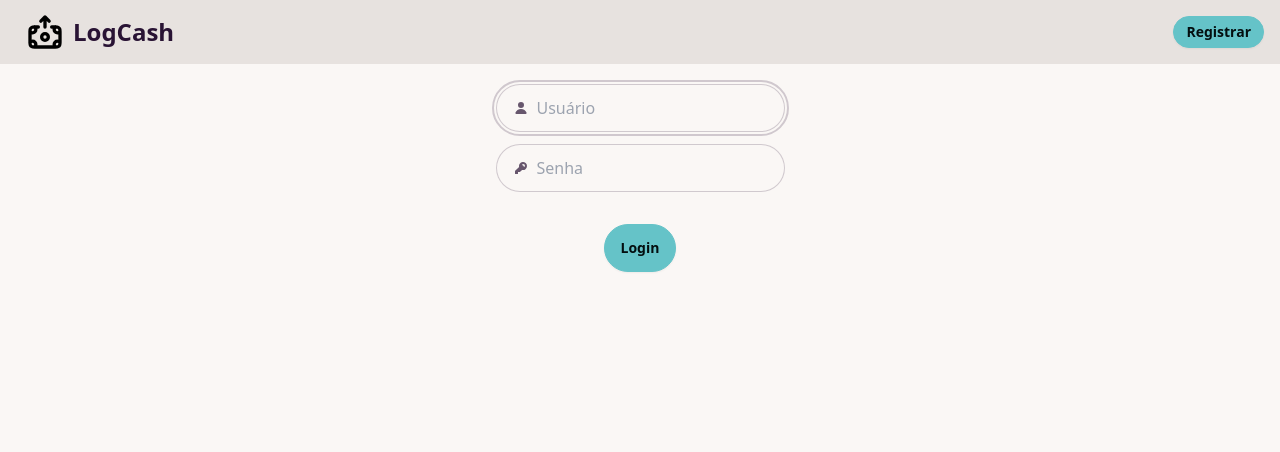
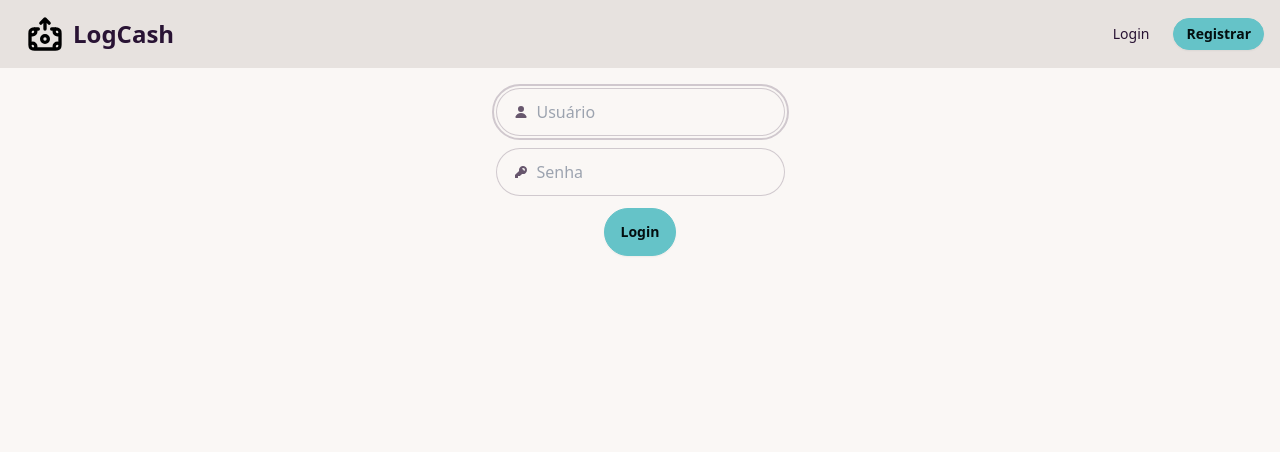
Before and after one commit to alogieishara/final-project, a Flask app: page /login in a window 1280 px wide. Shown: the top 452 px of the page. Run offline with Flask 3, Linux system fonts and the light colour scheme; some libraries are stand-ins or nearby versions.

Commit message:
Login button added

```diff
--- a/templates/layout.html
+++ b/templates/layout.html
@@ -46,6 +46,10 @@
 
             <!-- Menu for desktop -->
             <ul class="menu menu-horizontal gap-2">
+                {% if not session["user_id"] %}
+                <li><a href="/login">Login</a></li>
+                {% endif %}
+
                 {% if session["user_id"] %}
                 <li><a href="/index" class="{{ 'active' if active_page == 'geral' else '' }}">Geral</a></li>
                 <li><a href="/pessoal" class="{{ 'active' if active_page == 'pessoal' else '' }}">Pessoal</a></li>
--- a/templates/login.html
+++ b/templates/login.html
@@ -30,7 +30,6 @@
             </svg>
             <input type="password" class="grow" placeholder="Senha" name="password" />
         </label>
-        <div class="p-1"></div>
         <button class="btn btn-primary" type="submit">Login</button>
     </div>
     <div class="flex flex-col justify-center items-center gap-3 p-5" id="alert"></div>
```
